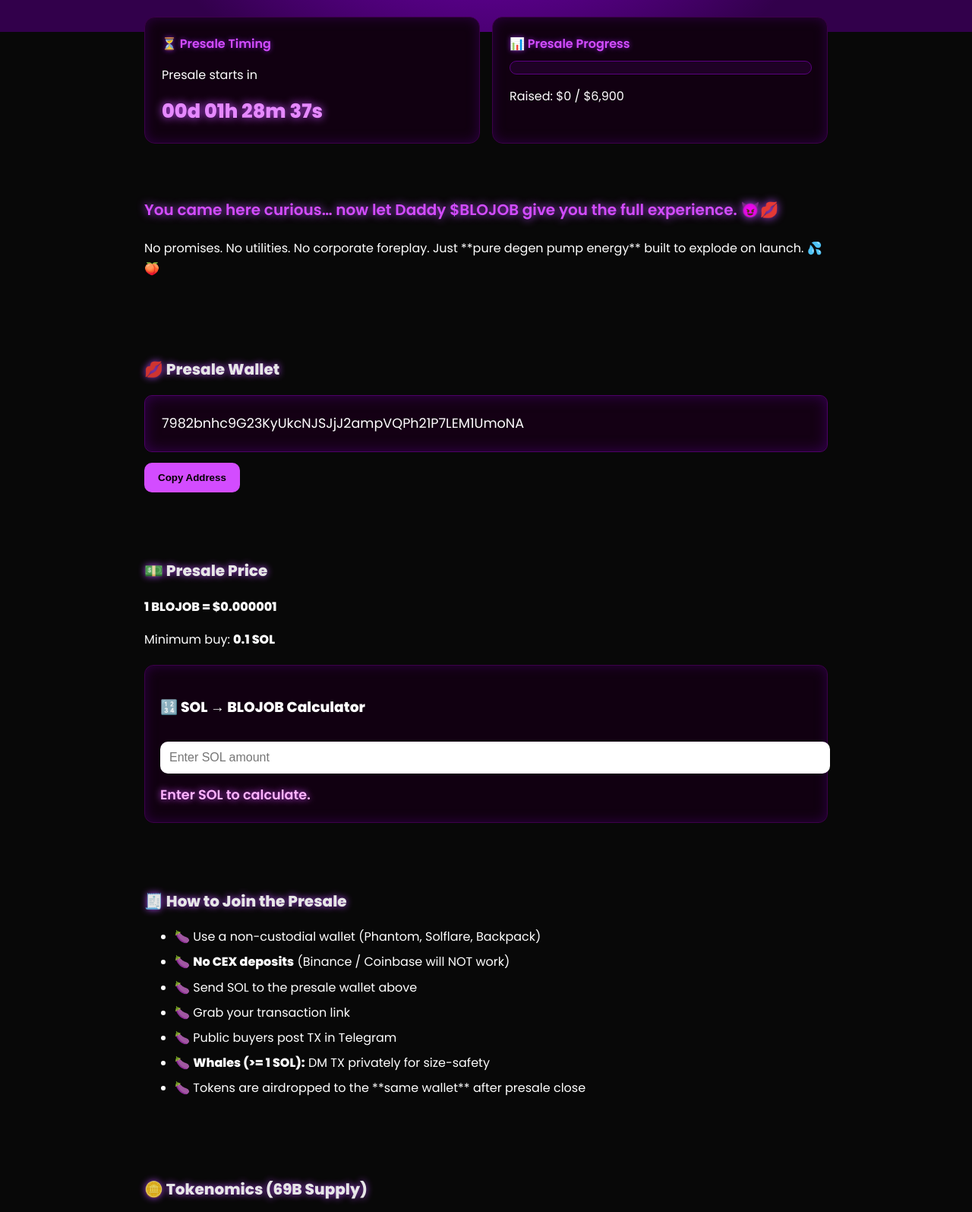
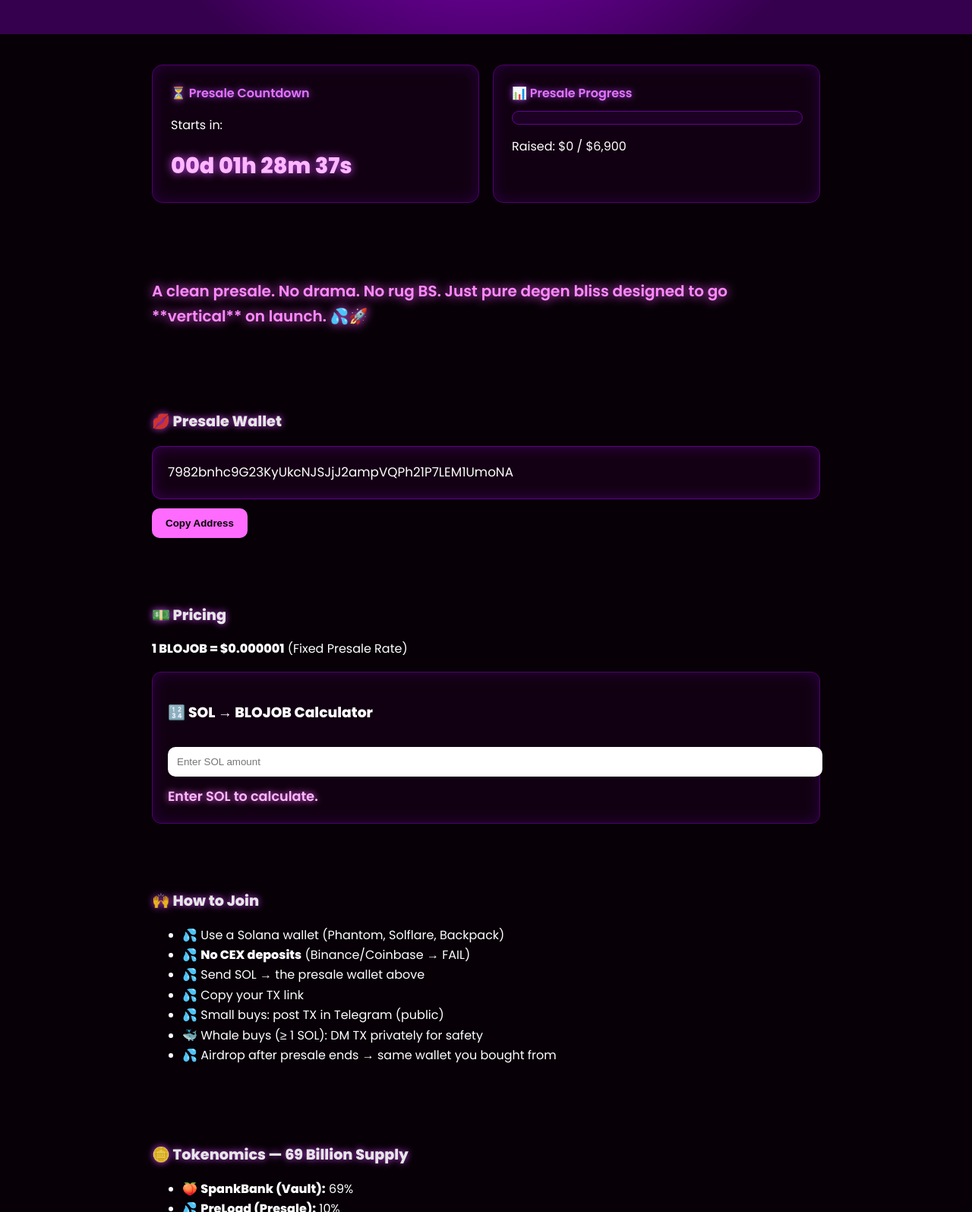
Before and after one commit to Jon-SoLoFi/blojob-site, a plain HTML site: page index.html in a window 1280 px wide. Shown: the part 366-1961 px from the top of the page at 76% size. Drawn offline with Linux system fonts and the light colour scheme.

Commit message:
Refactor index.html for improved layout and functionality
Updated title and various styles for better presentation. Enhanced countdown and wallet copy functionality.

```diff
--- a/index.html
+++ b/index.html
@@ -2,185 +2,48 @@
 <html lang="en">
 <head>
 <meta charset="UTF-8">
-<title>$BLOJOB — The Most Seductive Token on Solana</title>
+<title>$BLOJOB — Solana’s Most Seductive Presale</title>
 <meta name="viewport" content="width=device-width, initial-scale=1.0">
 <link href="https://fonts.googleapis.com/css2?family=Poppins:wght@300;400;600;800&display=swap" rel="stylesheet">
 
 <style>
-  body {
-    margin: 0;
-    background: #080808;
-    color: #fff;
-    font-family: 'Poppins', sans-serif;
-  }
-  header {
-    text-align: center;
-    padding: 60px 20px 40px;
-    background: radial-gradient(circle at top, #a100ff, #32004b 70%);
-  }
-  .logo-wrap {
-    display: flex;
-    flex-direction: column;
-    align-items: center;
-    gap: 14px;
-  }
-  .logo-wrap img {
-    width: 150px;
-    height: 150px;
-    border-radius: 50%;
-    box-shadow: 0 0 35px #a100ff;
-  }
-  h1 {
-    font-size: 3.2rem;
-    font-weight: 800;
-    margin: 0;
-    text-shadow: 0 0 12px #d34cff;
-  }
-  h2 {
-    font-size: 1.25rem;
-    opacity: 0.9;
-    margin-top: 6px;
-    text-shadow: 0 0 10px #b94cff;
-  }
+  body { margin:0;background:#070007;color:#fff;font-family:'Poppins',sans-serif; }
+  header { text-align:center;padding:50px 20px;background:radial-gradient(circle at top,#b300ff,#35004d 70%); }
 
-  .section {
-    max-width: 900px;
-    margin: auto;
-    padding: 40px 20px;
-    line-height: 1.7;
-  }
+  /* LOGO */
+  .logo-wrap{display:flex;flex-direction:column;align-items:center;gap:14px;}
+  .logo-wrap img{width:160px;height:160px;border-radius:50%;box-shadow:0 0 40px #b300ff;}
 
-  .nsfw-line {
-    font-size: 1.25rem;
-    font-weight: 600;
-    color: #d34cff;
-    text-shadow: 0 0 12px #b94cff;
-  }
+  h1{font-size:3rem;font-weight:800;margin:0;text-shadow:0 0 15px #ff6bff;}
+  h2{font-size:1.2rem;opacity:.9;margin-top:6px;text-shadow:0 0 10px #d44cff;}
 
-  .callout {
-    background: #120012;
-    border-left: 4px solid #d34cff;
-    padding: 18px;
-    margin-top: 20px;
-    font-size: 1.05rem;
-    border-radius: 8px;
-  }
+  /* GENERAL CARD */
+  .section{max-width:880px;margin:auto;padding:40px 20px;line-height:1.65;}
 
   /* Countdown + Progress */
-  .countdown-progress {
-    max-width: 900px;
-    margin: -20px auto 10px;
-    padding: 0 20px;
-    display: grid;
-    grid-template-columns: 1fr 1fr;
-    gap: 16px;
-  }
-  @media (max-width: 768px) { .countdown-progress { grid-template-columns: 1fr; } }
+  .grid{display:grid;grid-template-columns:1fr 1fr;gap:18px;}
+  @media(max-width:768px){.grid{grid-template-columns:1fr;}}
 
-  .card {
-    background: #110011;
-    border-radius: 14px;
-    border: 1px solid #3c0049;
-    padding: 22px;
-    box-shadow: 0 0 15px #2d0042 inset;
-  }
+  .card{background:#110011;padding:24px;border-radius:14px;border:1px solid #51006e;box-shadow:0 0 20px #2a0040 inset;}
 
-  .card-title {
-    font-size: 1rem;
-    font-weight: 600;
-    color: #d34cff;
-    margin-bottom: 10px;
-    text-shadow: 0 0 6px #7b1db7;
-  }
+  .card-title{font-weight:600;color:#e273ff;margin-bottom:10px;text-shadow:0 0 8px #a644d9;}
 
-  #countdown-timer {
-    font-size: 1.6rem;
-    font-weight: 700;
-    color: #e689ff;
-    text-shadow: 0 0 12px #c54cff;
-  }
+  #countdown-timer{font-size:1.8rem;font-weight:700;color:#ffb8ff;text-shadow:0 0 12px #d44cff;}
 
-  .progress-bar {
-    width: 100%;
-    height: 16px;
-    background: #1e0125;
-    border-radius: 999px;
-    overflow: hidden;
-    border: 1px solid #5a0080;
-    margin: 10px 0;
-  }
-  #progress-fill {
-    height: 100%;
-    width: 0%;
-    background: linear-gradient(90deg, #c54cff, #ffb4ff);
-    box-shadow: 0 0 14px #d34cff;
-  }
+  .progress-bar{width:100%;height:16px;background:#1c0125;border-radius:999px;border:1px solid #680099;overflow:hidden;}
+  #progress-fill{width:0%;height:100%;background:linear-gradient(90deg,#ff6bff,#ffd6ff);box-shadow:0 0 18px #ff6bff;}
 
-  .wallet-box {
-    background: #140014;
-    border: 1px solid #4d0066;
-    border-radius: 10px;
-    padding: 22px;
-    font-size: 1.1rem;
-    margin-top: 15px;
-    word-break: break-all;
-    box-shadow: 0 0 18px #350050 inset;
-  }
-  .copy-btn {
-    margin-top: 14px;
-    background: #d34cff;
-    color: #000;
-    padding: 12px 18px;
-    border-radius: 10px;
-    font-weight: 700;
-    cursor: pointer;
-    border: none;
-  }
+  .wallet-box{background:#140014;padding:20px;border-radius:12px;border:1px solid #61008b;word-break:break-all;font-size:1.05rem;box-shadow:0 0 18px #3b0052 inset;}
+  .copy-btn{background:#ff6bff;color:#000;margin-top:12px;padding:12px 18px;font-weight:700;border:none;border-radius:10px;cursor:pointer;}
 
   /* Calculator */
-  .calc-box {
-    background: #110011;
-    padding: 20px;
-    border-radius: 12px;
-    border: 1px solid #3c0049;
-    box-shadow: 0 0 15px #2d0042 inset;
-    margin-top: 20px;
-  }
-  .calc-input {
-    width: 100%;
-    padding: 12px;
-    border-radius: 10px;
-    border: none;
-    margin-top: 10px;
-    font-size: 1rem;
-  }
-  .calc-result {
-    margin-top: 14px;
-    font-size: 1.1rem;
-    font-weight: 600;
-    color: #ffb4ff;
-    text-shadow: 0 0 10px #d34cff;
-  }
+  .calc-box{background:#110011;padding:20px;border:1px solid #51006e;border-radius:12px;box-shadow:0 0 20px #2b0040 inset; }
+  .calc-input{width:100%;padding:12px;border-radius:10px;border:none;margin-top:10px;}
+  .calc-result{margin-top:12px;font-size:1.1rem;font-weight:600;color:#ffb8ff;text-shadow:0 0 10px #ff6bff;}
 
-  /* Tokenomics bullets */
-  .token-list li { margin-bottom: 6px; }
+  .btn{display:inline-block;background:#ff6bff;color:#000;padding:14px 20px;margin:8px 10px 0 0;border-radius:10px;font-weight:700;text-decoration:none;}
 
-  .btn {
-    display: inline-block;
-    background: #d34cff;
-    padding: 14px 24px;
-    margin: 10px 10px 0 0;
-    border-radius: 10px;
-    color: #000;
-    font-weight: 700;
-    text-decoration: none;
-  }
-
-  footer {
-    text-align: center;
-    padding: 40px 16px 60px;
-    opacity: 0.6;
-  }
+  footer{text-align:center;opacity:.6;padding:40px 16px 60px;}
 </style>
 </head>
 
@@ -188,20 +51,21 @@
 
 <header>
   <div class="logo-wrap">
-    <img src="blojob.png" alt="$BLOJOB logo">
+    <img src="blojob.png" alt="BLOJOB Token Logo">
     <h1>$BLOJOB</h1>
-    <h2>Solana’s Most Seductive Degenerate Token 💦🔥</h2>
+    <h2>The token built to pump, explode & satisfy the Solana ecosystem 💦🔥</h2>
   </div>
 </header>
 
-<!-- Countdown + Progress -->
-<div class="countdown-progress">
+<div class="section grid">
+  <!-- Countdown -->
   <div class="card">
-    <div class="card-title">⏳ Presale Timing</div>
-    <p id="countdown-label">Presale starts in</p>
+    <div class="card-title">⏳ Presale Countdown</div>
+    <p id="countdown-label">Starts in:</p>
     <div id="countdown-timer">--d --h --m --s</div>
   </div>
 
+  <!-- Progress -->
   <div class="card">
     <div class="card-title">📊 Presale Progress</div>
     <div class="progress-bar"><div id="progress-fill"></div></div>
@@ -210,17 +74,13 @@
 </div>
 
 <div class="section">
-  <p class="nsfw-line">
-    You came here curious… now let Daddy $BLOJOB give you the full experience. 😈💋
-  </p>
-
-  <p>
-    No promises. No utilities. No corporate foreplay.
-    Just **pure degen pump energy** built to explode on launch. 💦🍑
+  <p style="font-size:1.25rem;font-weight:600;color:#ff8aff;text-shadow:0 0 14px #ff59ff;">
+    A clean presale. No drama. No rug BS.
+    Just pure degen bliss designed to go **vertical** on launch. 💦🚀
   </p>
 </div>
 
-<!-- WALLET -->
+<!-- Wallet -->
 <div class="section">
   <h2>💋 Presale Wallet</h2>
   <div class="wallet-box" id="walletBox">
@@ -229,11 +89,10 @@
   <button class="copy-btn" onclick="copyWallet()">Copy Address</button>
 </div>
 
-<!-- PRICE -->
+<!-- Price & Calculator -->
 <div class="section">
-  <h2>💵 Presale Price</h2>
-  <p><strong>1 BLOJOB = $0.000001</strong></p>
-  <p>Minimum buy: <strong>0.1 SOL</strong></p>
+  <h2>💵 Pricing</h2>
+  <p><strong>1 BLOJOB = $0.000001</strong> (Fixed Presale Rate)</p>
 
   <div class="calc-box">
     <h3>🔢 SOL → BLOJOB Calculator</h3>
@@ -242,114 +101,96 @@
   </div>
 </div>
 
-<!-- HOW TO BUY -->
+<!-- How To Buy -->
 <div class="section">
-  <h2>🧾 How to Join the Presale</h2>
-
-  <ul class="token-list">
-    <li>🍆 Use a non-custodial wallet (Phantom, Solflare, Backpack)</li>
-    <li>🍆 <strong>No CEX deposits</strong> (Binance / Coinbase will NOT work)</li>
-    <li>🍆 Send SOL to the presale wallet above</li>
-    <li>🍆 Grab your transaction link</li>
-    <li>🍆 Public buyers post TX in Telegram</li>
-    <li>🍆 <strong>Whales (&gt;= 1 SOL):</strong> DM TX privately for size-safety</li>
-    <li>🍆 Tokens are airdropped to the **same wallet** after presale close</li>
+  <h2>🙌 How to Join</h2>
+  <ul>
+    <li>💦 Use a Solana wallet (Phantom, Solflare, Backpack)</li>
+    <li>💦 <strong>No CEX deposits</strong> (Binance/Coinbase → FAIL)</li>
+    <li>💦 Send SOL → the presale wallet above</li>
+    <li>💦 Copy your TX link</li>
+    <li>💦 Small buys: post TX in Telegram (public)</li>
+    <li>🐳 Whale buys (≥ 1 SOL): DM TX privately for safety</li>
+    <li>💦 Airdrop after presale ends → same wallet you bought from</li>
   </ul>
 </div>
 
-<!-- TOKENOMICS -->
+<!-- Tokenomics -->
 <div class="section">
-  <h2>🪙 Tokenomics (69B Supply)</h2>
-  <ul class="token-list">
+  <h2>🪙 Tokenomics — 69 Billion Supply</h2>
+  <ul>
     <li>🍑 <strong>SpankBank (Vault):</strong> 69%</li>
     <li>💦 <strong>PreLoad (Presale):</strong> 10%</li>
-    <li>🫦 <strong>MILF Fund:</strong> 6.9%</li>
-    <li>🫟 <strong>StickyLiquidity (LP):</strong> 14.1% — locked</li>
+    <li>🫦 <strong>MILF (Marketing):</strong> 6.9%</li>
+    <li>🫟 <strong>StickyLiquidity (LP):</strong> 14.1% (Locked)</li>
   </ul>
 </div>
 
-<!-- SOCIALS -->
+<!-- Socials -->
 <div class="section">
-  <h2>💦 Socials</h2>
+  <h2>💜 Join the Fam</h2>
   <a class="btn" href="https://t.me/BLOJOBCumUnity" target="_blank">Telegram</a>
-  <a class="btn" href="https://x.com/BLOJOB_Daddy" target="_blank">𝕏 (Twitter)</a>
+  <a class="btn" href="https://x.com/BLOJOB_Daddy" target="_blank">𝕏 / Twitter</a>
   <a class="btn" href="https://solscan.io/token/76UUn8zLa9LhbBcaMsarXhjQzMubywhKXT9DXkmB15cw" target="_blank">Solscan</a>
 </div>
 
 <footer>
-  $BLOJOB is a meme token. Not financial advice.
-  Stay degen. Stay wet. Stay winning.
+  $BLOJOB is a meme token. Stay degen. Stay hydrated. 💦
 </footer>
 
 <script>
-const presaleStart = new Date("2025-11-29T20:00:00-05:00");
-const presaleEnd   = new Date(presaleStart.getTime() + 36 * 3600 * 1000);
+/* TIMER */
+const presaleStart=new Date("2025-11-29T20:00:00-05:00");
+const presaleEnd=new Date(presaleStart.getTime()+36*3600*1000);
 
-/* Countdown */
-function pad(n){return n.toString().padStart(2,'0')}
+function pad(n){return n.toString().padStart(2,'0');}
 function updateCountdown(){
-  const now = new Date();
-  let target;
+  const now=new Date(); let target;
+  if(now<presaleStart){ target=presaleStart; document.getElementById("countdown-label").textContent="Starts in:"; }
+  else if(now<=presaleEnd){ target=presaleEnd; document.getElementById("countdown-label").textContent="Ends in:"; }
+  else{ document.getElementById("countdown-label").textContent="Presale Ended"; return; }
 
-  if(now < presaleStart) target = presaleStart;
-  else if(now <= presaleEnd) target = presaleEnd;
-  else {
-    document.getElementById("countdown-label").textContent = "Presale ended";
-    return;
-  }
-
-  const diff = target - now;
-  const s = Math.max(0, Math.floor(diff/1000));
-  const d = Math.floor(s / 86400);
-  const h = Math.floor((s % 86400) / 3600);
-  const m = Math.floor((s % 3600) / 60);
-  const sec = s % 60;
-
-  document.getElementById("countdown-timer").textContent =
-    `${pad(d)}d ${pad(h)}h ${pad(m)}m ${pad(sec)}s`;
+  const diff=target-now; const s=Math.max(0,Math.floor(diff/1000));
+  const d=Math.floor(s/86400),h=Math.floor((s%86400)/3600),m=Math.floor((s%3600)/60),sec=s%60;
+  document.getElementById("countdown-timer").textContent=`${pad(d)}d ${pad(h)}h ${pad(m)}m ${pad(sec)}s`;
 }
 
+/* WALLET COPY */
 function copyWallet(){
-  const text = document.getElementById("walletBox").textContent.trim();
-  navigator.clipboard.writeText(text).then(()=>alert("Wallet copied!"));
+  const txt=document.getElementById("walletBox").textContent.trim();
+  navigator.clipboard.writeText(txt).then(()=>alert("Wallet copied!"));
 }
 
-/* Calculator */
+/* CALCULATOR */
 async function updateCalc(){
-  const sol = parseFloat(document.getElementById("solInput").value);
-  const el = document.getElementById("calcResult");
+  const sol=parseFloat(document.getElementById("solInput").value);
+  const el=document.getElementById("calcResult");
   if(!sol){ el.textContent="Enter SOL to calculate."; return; }
-
-  if(sol < 0.1){ el.textContent="Minimum buy is 0.1 SOL"; return; }
+  if(sol<0.1){ el.textContent="Minimum buy: 0.1 SOL"; return; }
 
   try{
-    const res = await fetch("https://api.coingecko.com/api/v3/simple/price?ids=solana&vs_currencies=usd");
-    const usd = res.ok ? (await res.json()).solana.usd : null;
+    const r=await fetch("https://api.coingecko.com/api/v3/simple/price?ids=solana&vs_currencies=usd");
+    const usd=r.ok?(await r.json()).solana.usd:null;
     if(!usd){ el.textContent="Price fetch error."; return; }
-
-    const usdValue = sol * usd;
-    const tokens  = usdValue / 0.000001;
-
-    el.textContent = `${sol} SOL ≈ $${usdValue.toFixed(2)} → ${tokens.toLocaleString()} BLOJOB`;
-  } catch {
-    el.textContent = "Error fetching SOL price.";
-  }
+    const total=sol*usd;
+    const tokens=total/0.000001;
+    el.textContent=`${sol} SOL ≈ $${total.toFixed(2)} → ${tokens.toLocaleString()} BLOJOB`;
+  }catch{ el.textContent="Error fetching SOL price."; }
 }
 
-document.getElementById("solInput").addEventListener("input", updateCalc);
+document.getElementById("solInput").addEventListener("input",updateCalc);
 
-/* Progress (manual override variable) */
-let currentRaisedUSD = 0;
+/* PROGRESS (manual override) */
+let currentRaisedUSD=0;
 function updateProgress(){
-  const percent = Math.min(currentRaisedUSD/9600,1)*100;
-  document.getElementById("progress-fill").style.width = percent + "%";
-  document.getElementById("progress-amounts").textContent =
-    `Raised: $${currentRaisedUSD.toLocaleString()} / $6,900`;
+  const pct=Math.min(currentRaisedUSD/6900,1)*100;
+  document.getElementById("progress-fill").style.width=pct+"%";
+  document.getElementById("progress-amounts").textContent=`Raised: $${currentRaisedUSD.toLocaleString()} / $6,900`;
 }
 
+setInterval(updateCountdown,1000);
 updateCountdown();
 updateProgress();
-setInterval(updateCountdown, 1000);
 </script>
 
 </body>
```
